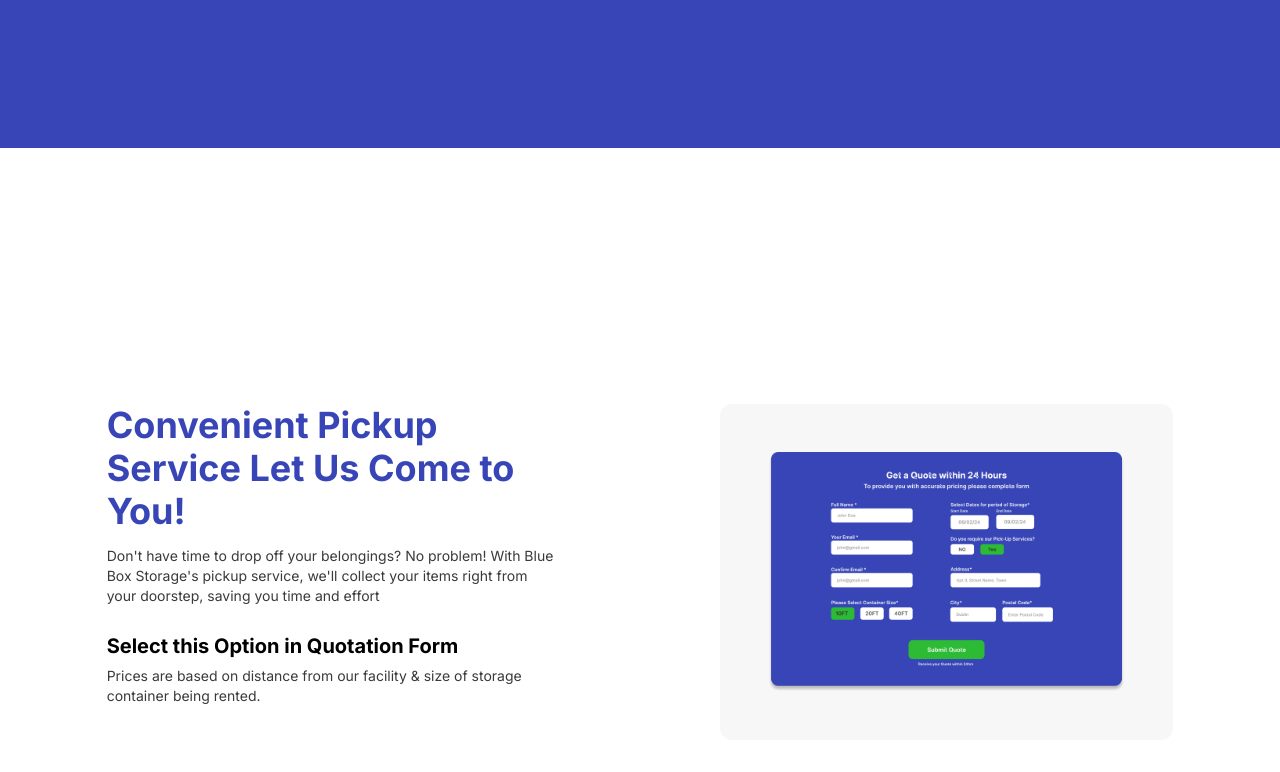
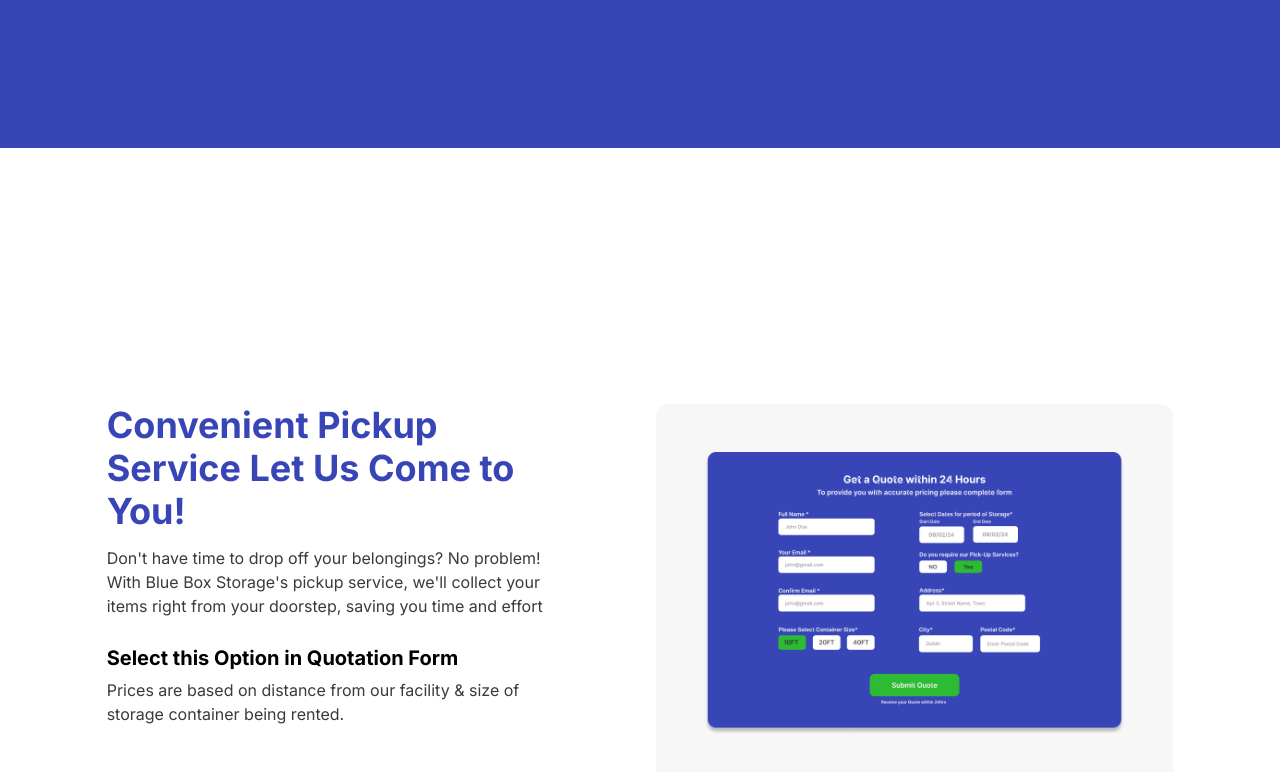
Before and after one commit to shanewmurphy/blue-box-site-new, a Next.js app: page /Ten-foot-container in a window 1280 px wide. Shown: the part 492-1264 px from the top of the page. Built offline with nearby package versions, Linux system fonts and the light colour scheme.

Commit message:
Edits tp collection component

```diff
--- a/app/compontents/Collection-service-page.jsx
+++ b/app/compontents/Collection-service-page.jsx
@@ -2,26 +2,26 @@ export default function ColllectionServicePage() {
   return (
     <div className="xl:my-[20%] lg:my-[25%] md:my-[20%] sm:my-[30%]">
       <div className="lg:w-10/12 laptop:w-11/12 md:w-11/12 sm:w-11/12 mx-auto ">
-        <div className="grid lg:grid-cols-2 xl:gap-40 lg:gap-20 sm:gap-12">
-          <div>
+        <div className="grid lg:grid-cols-2 sm:gap-8">
+          <div className="w-[85%]">
             <h2 className="font-bold text-myblue xl:text-4xl lg:text-3xl md:text-6xl sm:text-2xl">
               Convenient Pickup Service Let Us Come to You!
             </h2>
-            <p className="text-medium text-myblack text-sm mt-3">
+            <p className="text-medium text-myblack lg:text-base md:text-lg sm:text-sm mt-3">
               Don&apos;t have time to drop off your belongings? No problem! With
               Blue Box Storage&apos;s pickup service, we&apos;ll collect your
               items right from your doorstep, saving you time and effort
             </p>
-            <h4 className="font-bold text-mblack xl:text-xl lg:text-lg mt-6">
+            <h4 className="font-bold text-mblack xl:text-xl lg:text-lg md:text-xl sm:text-lg mt-6">
               Select this Option in Quotation Form
             </h4>
-            <p className="text-medium text-myblack text-sm mt-1">
+            <p className="text-medium text-myblack lg:text-base md:text-lg sm:text-sm mt-1">
               Prices are based on distance from our facility & size of storage
               container being rented.
             </p>
           </div>
           <div>
-            <div className="bg-lightgray p-12 rounded-xl">
+            <div className="bg-lightgray lg:p-12 md:p-16 sm:p-6 rounded-xl">
               <picture>
                 <img
                   src="/Collection-imgs/Form.png"
```
